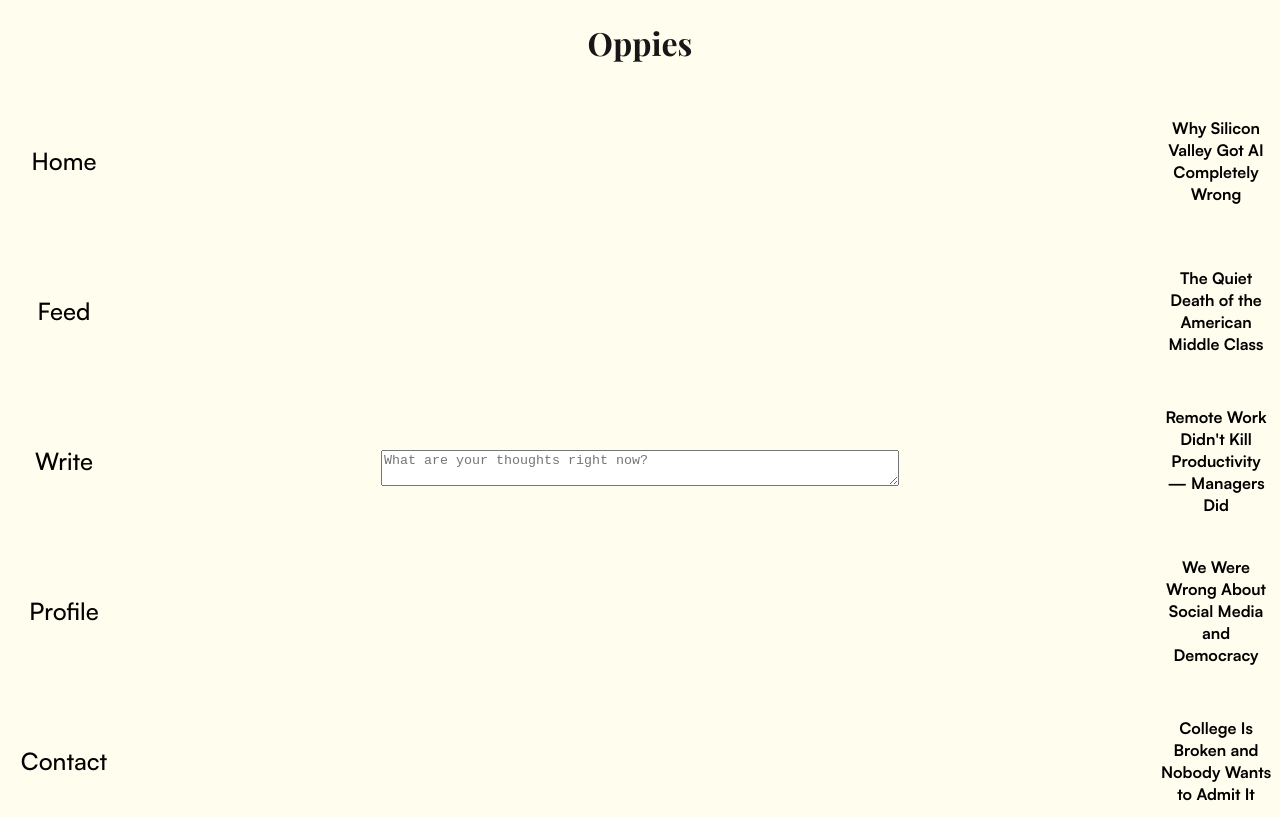
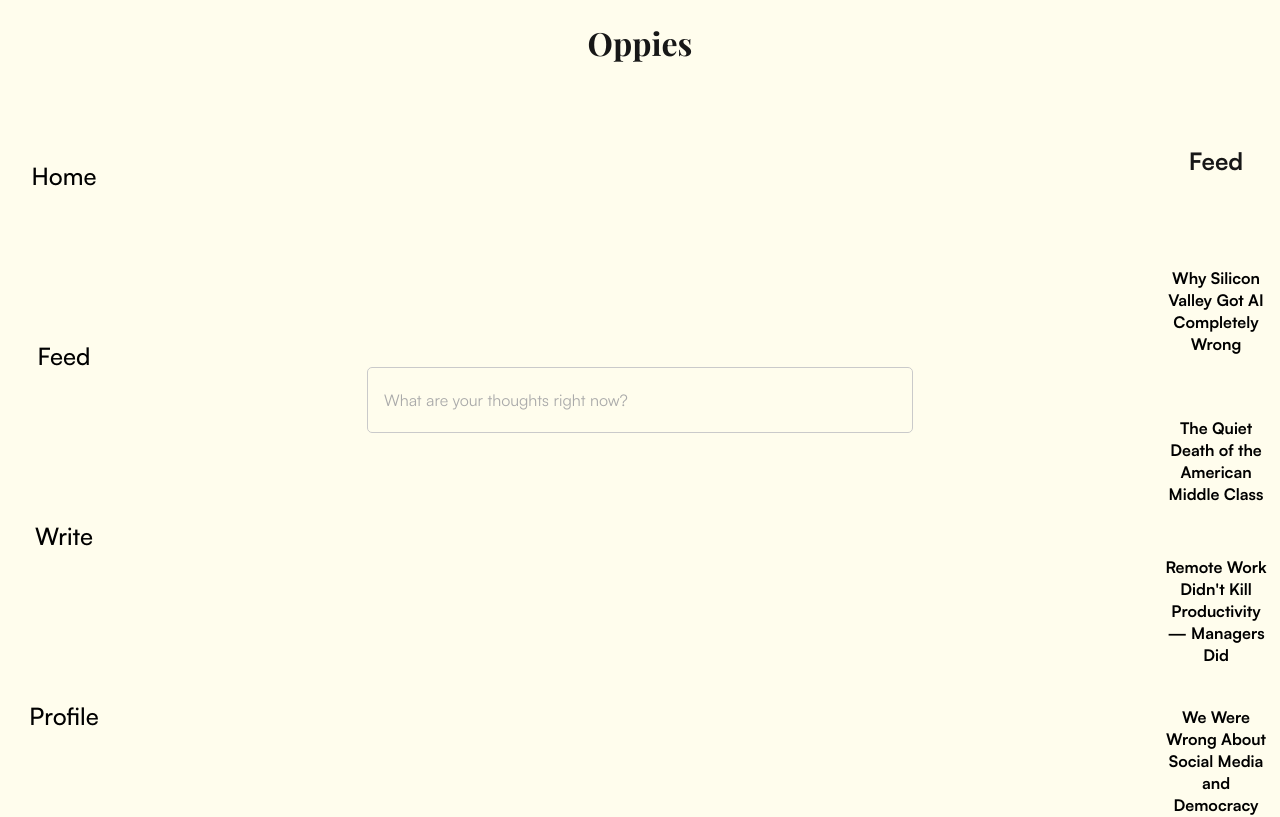
Before and after one commit to chaeminlee57/oppies, a Next.js app: page / in a window 1280 px wide. Shown: the top 817 px of the page. Built offline with nearby package versions, Linux system fonts and the light colour scheme; a web font is replaced by a local one.

Commit message:
clauded the entire typing function and fixed display

```diff
--- a/app/page.module.scss
+++ b/app/page.module.scss
@@ -5,5 +5,7 @@
   display: flex;
   .mainContent {
     width: 80vw;
+    display: flex;
+    justify-content: center;
   }
 }
--- a/components/RightFeedBar.module.scss
+++ b/components/RightFeedBar.module.scss
@@ -1,3 +1,10 @@
+.feedWrapper {
+  display: grid;
+  grid-template-rows: 1fr 5fr;
+  .feedTitle {
+    justify-self: center;
+    align-self: center;
+  }
   .feedList{
     display: grid;
     grid-template-rows: 1fr 1fr 1fr 1fr 1fr;
@@ -19,3 +26,4 @@
       padding: 4px 8px;
     }
   }
+}
--- a/components/RightFeedBar.tsx
+++ b/components/RightFeedBar.tsx
@@ -2,6 +2,10 @@ import styles from './RightFeedBar.module.scss'
 
 export default function RightFeedBar() {
   return(
+    <div className={styles.feedWrapper}>
+      <h2 className={styles.feedTitle}>
+        Feed
+      </h2>
       <ul className={styles.feedList}>
         <li className={styles.feedItem}>
           <a href="#" className={styles.feedLink}>
@@ -29,5 +33,6 @@ export default function RightFeedBar() {
           </a>
         </li>
       </ul>
+    </div>
   )
 }
--- a/components/WriteBox.module.scss
+++ b/components/WriteBox.module.scss
@@ -1,11 +1,46 @@
 .boxWrapper {
-  width: 100%;
-  height: 50vh;
   display: flex;
-  justify-content: center;
-  align-items: end;
+  flex-direction: column;
+  gap: 4px;
+  width: 40vw;
+}
 
-  .textArea {
-    width: 40vw;
+.linesWrapper {
+  position: fixed;
+  bottom: 55%;
+  left: 50%;
+  transform: translateX(-50%);
+  width: 40vw;
+  display: flex;
+  flex-direction: column;
+  gap: 4px;
+}
+
+.completedLine {
+  font-size: 1rem;
+  line-height: 1.5;
+  text-align: center;
+}
+
+.textArea {
+  position: fixed;
+  top: 50%;
+  left: 50%;
+  transform: translate(-50%, -50%);
+  width: 40vw;
+  outline: none;
+  border: 1px solid rgb(202, 202, 202);
+  border-radius: 5px;
+  padding: 1em;
+  height: 2em;
+  line-height: 2em;
+  white-space: nowrap;
+  overflow: hidden;
+  display: flex;
+  align-items: center;
+
+  &:empty::before {
+    content: attr(data-placeholder);
+    color: #aaa;
   }
 }
--- a/components/WriteBox.tsx
+++ b/components/WriteBox.tsx
@@ -1,19 +1,73 @@
 'use client';
 
-import { useState } from "react";
+import { useState, useRef } from "react";
 import styles from './WriteBox.module.scss'
+import { satoshi } from '../app/fonts'
 
 export default function WriteBox() {
-  const [text, setText] = useState('');
+  const [lines, setLines] = useState<string[]>([]);
+  const editableRef = useRef<HTMLDivElement>(null);
+
+  const handleInput = (e: React.FormEvent<HTMLDivElement>) => {
+    const el = editableRef.current;
+    if (!el) return;
+
+    const currentText = el.textContent || '';
+
+    // keep splitting as long as text overflows
+    while (el.scrollWidth > el.clientWidth) {
+      const fullText = el.textContent || '';
+
+      // binary search for the exact cutoff point
+      let low = 0;
+      let high = fullText.length;
+
+      while (low < high) {
+        const mid = Math.floor((low + high + 1) / 2);
+        el.textContent = fullText.substring(0, mid);
+        if (el.scrollWidth > el.clientWidth) {
+          high = mid - 1;
+        } else {
+          low = mid;
+        }
+      }
+
+      // snap back to last word boundary
+      const fittedText = fullText.substring(0, low);
+      const remainder = fullText.substring(low);
+      const lastSpace = fittedText.lastIndexOf(' ');
+
+      const completedLine = lastSpace > -1 ? fittedText.substring(0, lastSpace) : fittedText;
+      const leftover = lastSpace > -1 ? fittedText.substring(lastSpace + 1) + remainder : remainder;
+
+      setLines(prev => [...prev, completedLine]);
+      el.textContent = leftover;
+    }
+
+    // move cursor to end
+    const range = document.createRange();
+    const sel = window.getSelection();
+    range.selectNodeContents(el);
+    range.collapse(false);
+    sel?.removeAllRanges();
+    sel?.addRange(range);
+  };
 
   return(
     <div className={styles.boxWrapper}>
-      <textarea
+      <div className={styles.linesWrapper}>
+        {lines.map((line, index) => (
+          <div key={index} className={styles.completedLine}>{line}</div>
+        ))}
+      </div>
+      <div
+        ref={editableRef}
+        contentEditable
+        suppressContentEditableWarning
+        data-placeholder="What are your thoughts right now?"
         className={styles.textArea}
-        value={text}
-        onChange={(e) => setText(e.target.value)}
-        placeholder="What are your thoughts right now?"
-        />
+        onInput={handleInput}
+      />
     </div>
   )
 }
```
Lines whose indentation alone changed are shown as unchanged.
